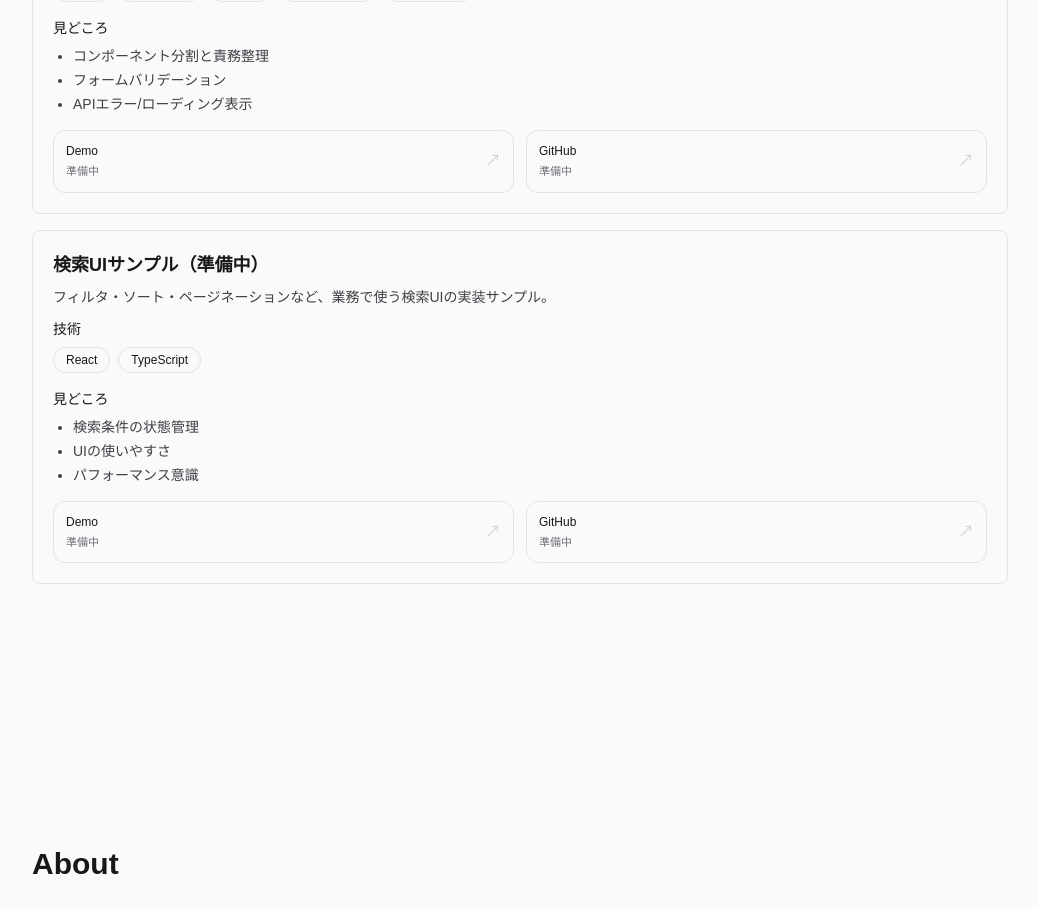
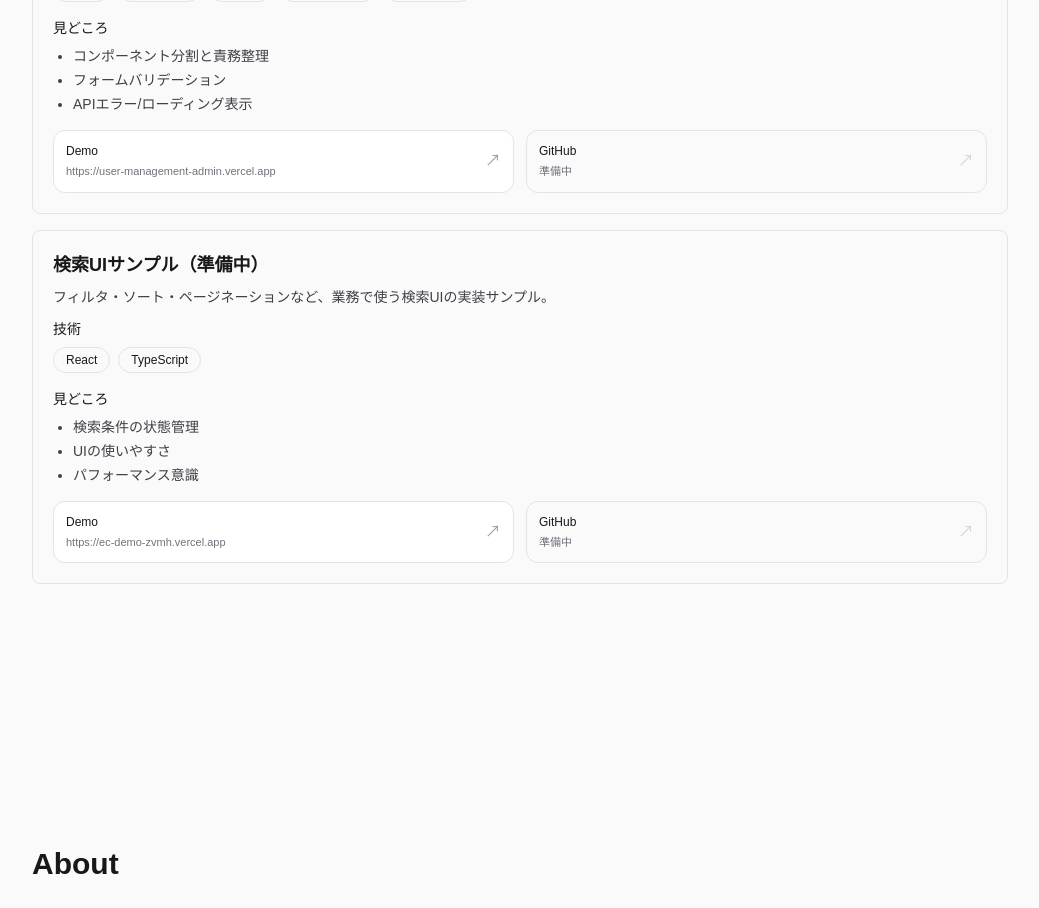
Before and after one commit to kentosuzuta/portfolio, a Next.js app: page / in a window 1280 px wide. Shown: the part 1200-2108 px from the top of the page, without its empty margins (120-1159 px from the left). Built offline with nearby package versions, Linux system fonts and the light colour scheme.

Commit message:
add: DemoURL追加

```diff
--- a/src/components/sections/ProjectsSection.tsx
+++ b/src/components/sections/ProjectsSection.tsx
@@ -22,7 +22,7 @@ const Projects: Project[] = [
       "フォームバリデーション",
       "APIエラー/ローディング表示",
     ],
-    demoUrl: "",
+    demoUrl: "https://user-management-admin.vercel.app",
     repoUrl: "",
   },
   {
@@ -31,7 +31,7 @@ const Projects: Project[] = [
       "フィルタ・ソート・ページネーションなど、業務で使う検索UIの実装サンプル。",
     tech: ["React", "TypeScript"],
     highlights: ["検索条件の状態管理", "UIの使いやすさ", "パフォーマンス意識"],
-    demoUrl: "",
+    demoUrl: "https://ec-demo-zvmh.vercel.app",
     repoUrl: "",
   },
 ];
```
